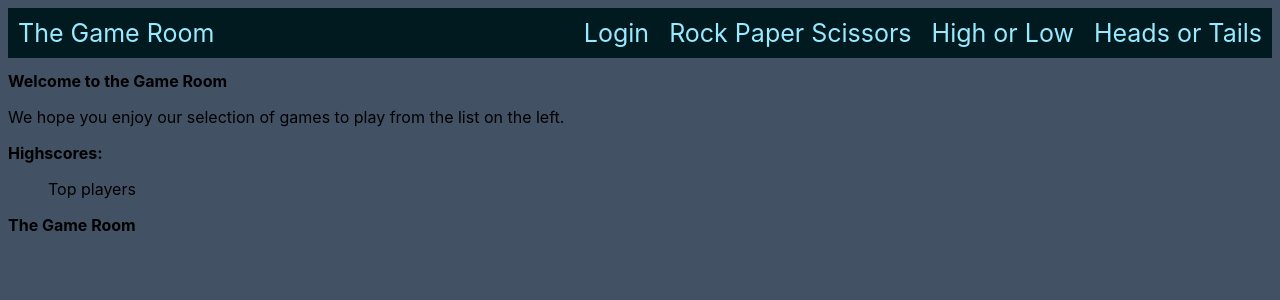
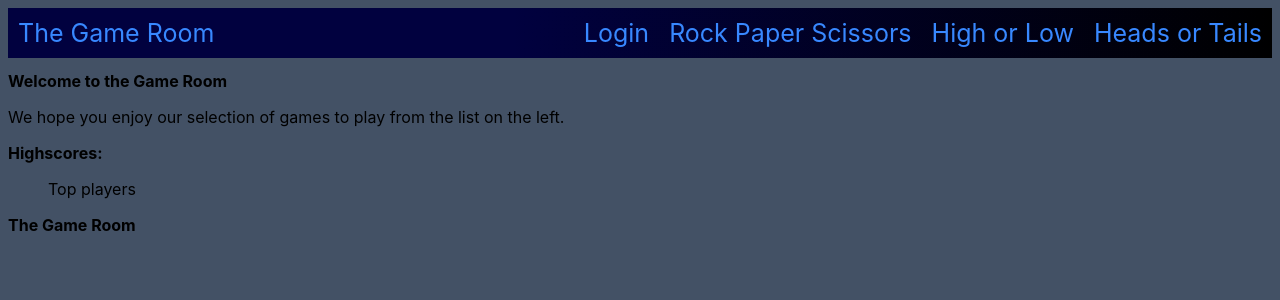
Before and after one commit to JoshuaAldrich/The-Game-Room-2.0, a JavaScript app in the folder the-game-room-2.0/: page / in a window 1280 px wide. Shown: the top 300 px of the page. Built offline with nearby package versions, Linux system fonts and the light colour scheme.

Commit message:
css color nav

```diff
--- a/the-game-room-2.0/public/index.html
+++ b/the-game-room-2.0/public/index.html
@@ -24,7 +24,7 @@
       work correctly both with client-side routing and a non-root public URL.
       Learn how to configure a non-root public URL by running `npm run build`.
     -->
-    <title>React App</title>
+    <title>Local Gaming | Gaming Room</title>
   </head>
   <body>
     <noscript>You need to enable JavaScript to run this app.</noscript>
--- a/the-game-room-2.0/src/styles/nav.module.css
+++ b/the-game-room-2.0/src/styles/nav.module.css
@@ -1,12 +1,17 @@
 .nav {
-  background-color: #001a20;
+  background:linear-gradient(to right,
+  rgb(1, 1, 63) 40%,
+  black 100%);
   display: flex;
   gap: 20px;
   padding: 10px 10px;
 }
+.nav {
+
+}
 
 .link {
-  color: #99eaff;
+  color: #3888ff;
   font-size: 25px;
   text-decoration: none;
 }
```
